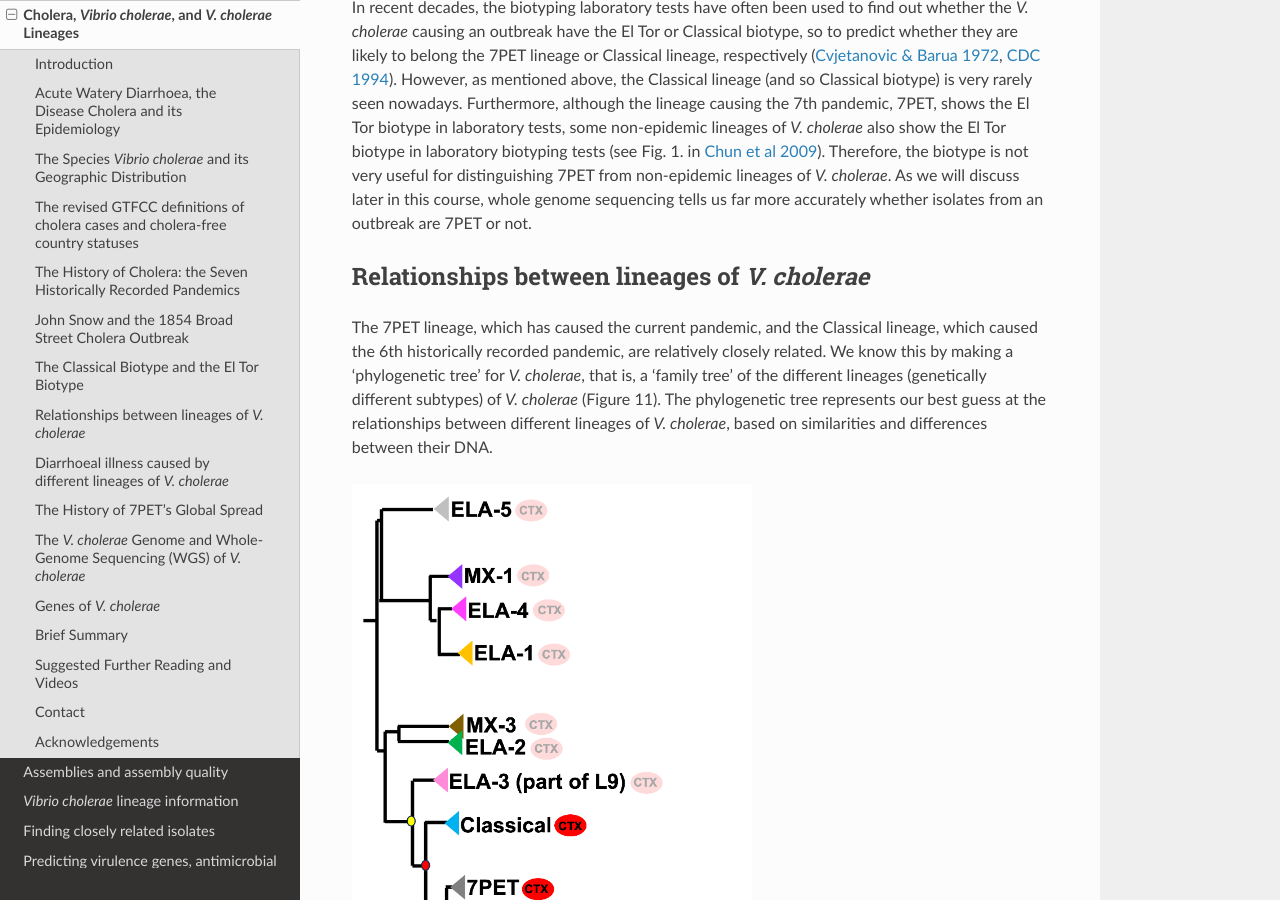
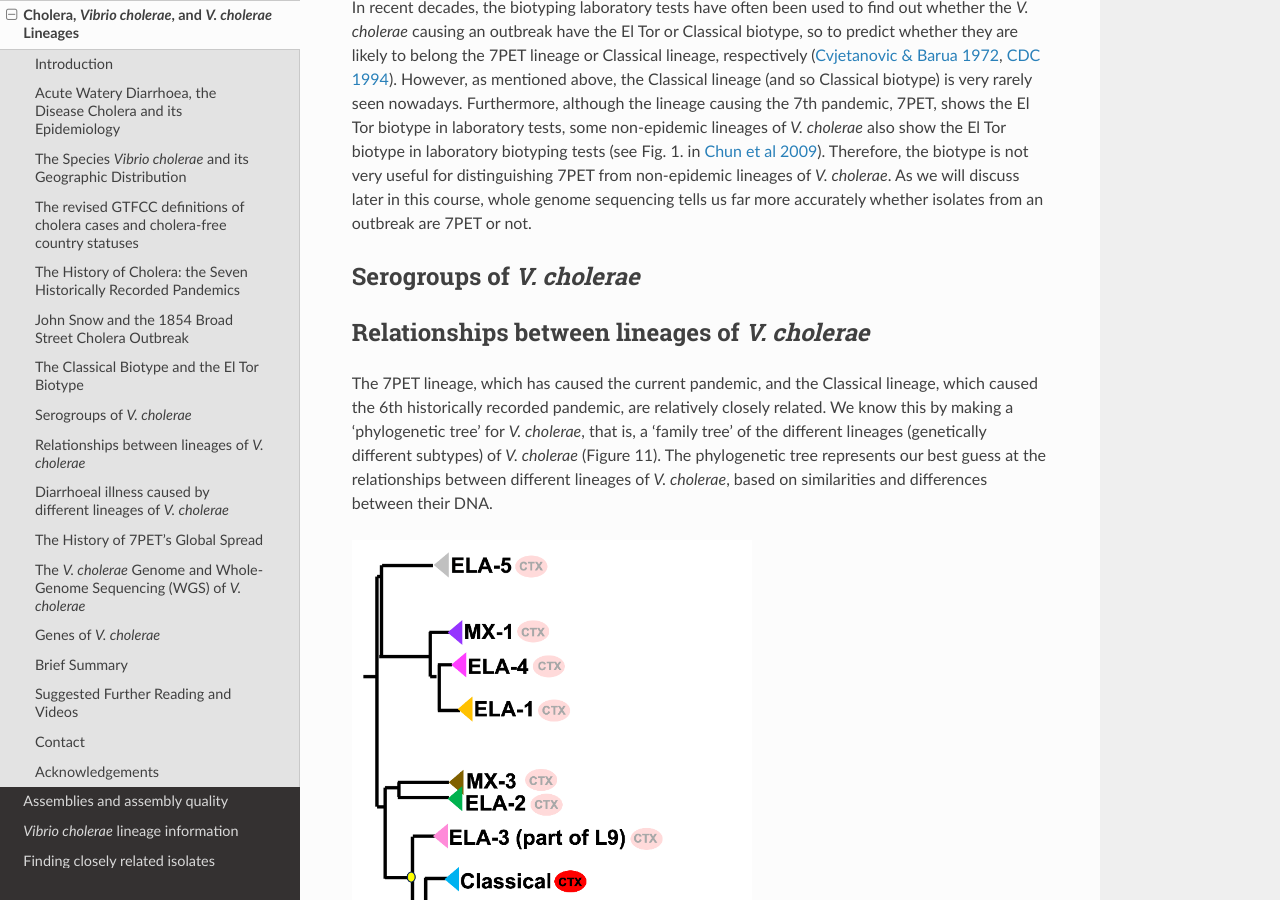
Before and after one commit to avrilcoghlan/cholerabook, a Sphinx documentation site: the page built from docs/source/vibriogenomes.rst, in a window 1280 px wide and 900 px high, scrolled down 8504 px. Built offline with Sphinx 7.4.7 and the Read the Docs theme 2.0.0, drawn with Linux system fonts in a browser that asks for light colours.

Commit message:
Update vibriogenomes.rst

```diff
--- a/docs/source/vibriogenomes.rst
+++ b/docs/source/vibriogenomes.rst
@@ -264,6 +264,9 @@ outbreak are 7PET or not.
 
 .. _CDC 1994: https://stacks.cdc.gov/view/cdc/52473
 
+Serogroups of *V. cholerae*
+---------------------------
+
 Relationships between lineages of *V. cholerae*
 -----------------------------------------------
 
```
